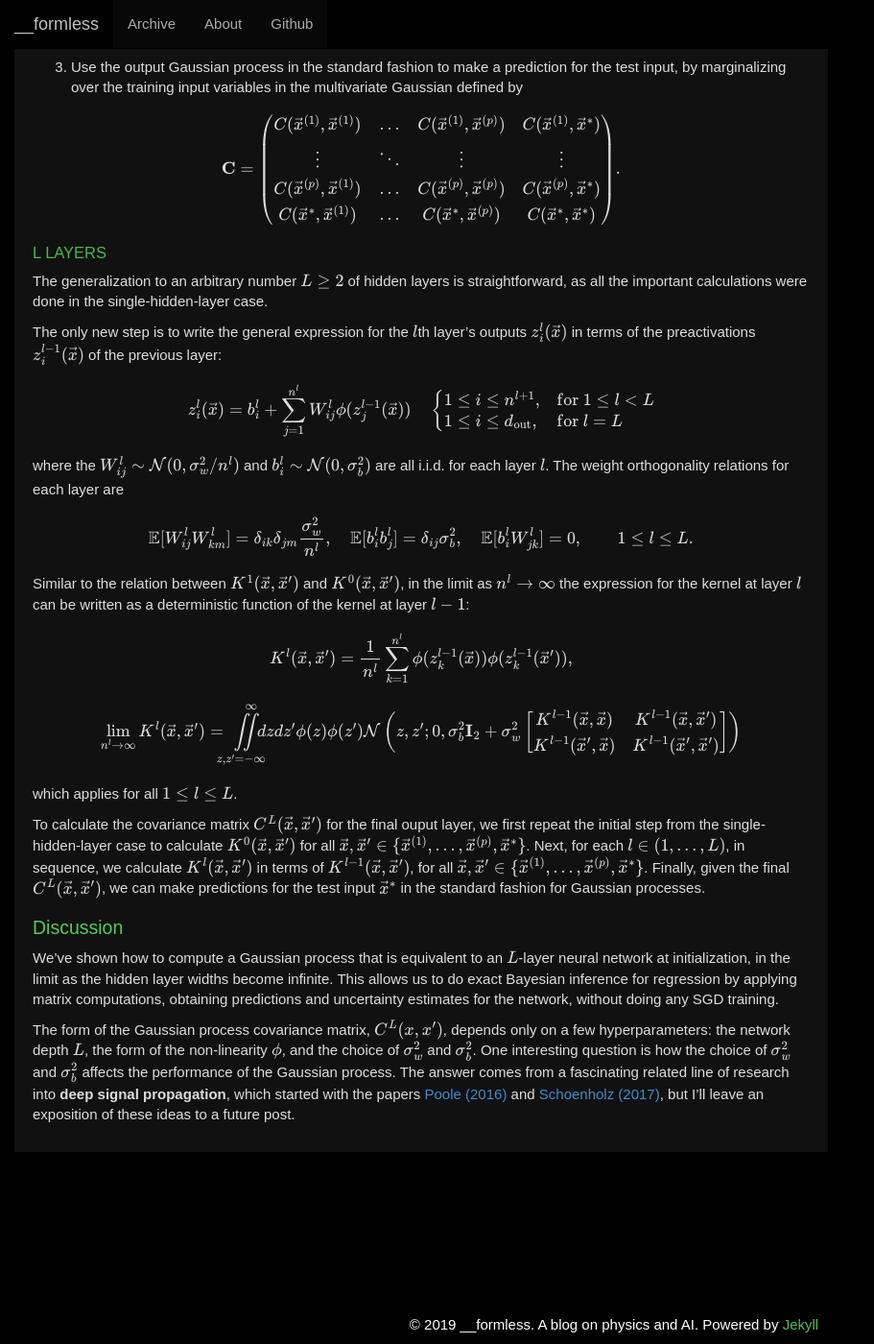
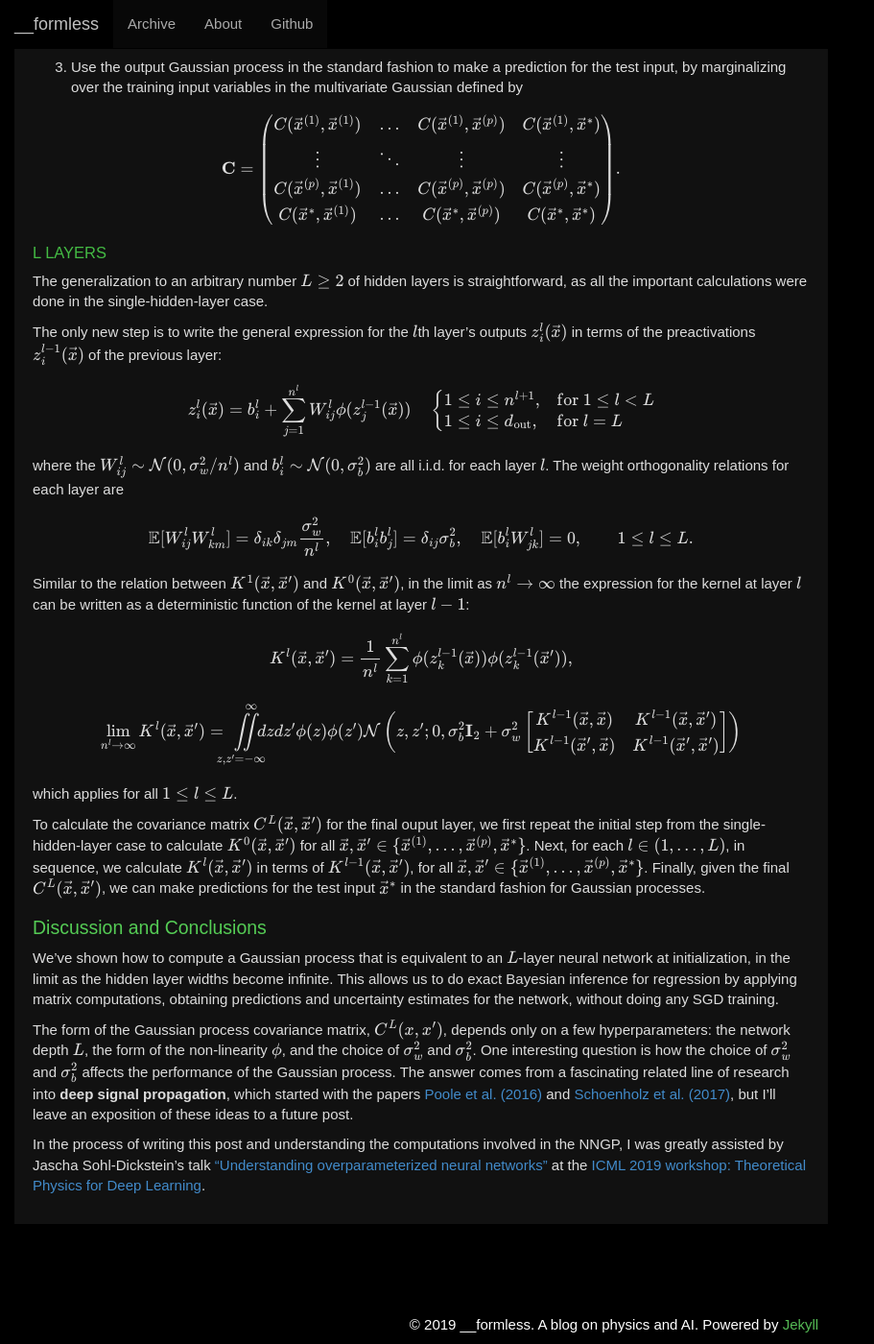
Before and after one commit to fineline179/fineline179.github.io, a Jekyll site: the page built from _posts/2019-12-06-Neural-Net-Gaussian-Processes.md, in a window 1280 px wide and 1400 px high, scrolled down 5140 px. Shown: the whole window at 96% size, without its empty margins (0-911 px from the left). Built offline with Jekyll 4.4.1, drawn with Linux system fonts in a browser that asks for light colours; some web fonts are replaced; formulas are drawn with MathJax 3; some of the changed text lies outside the part shown.

Commit message:
update first blog post

```diff
--- a/_posts/2019-12-06-Neural-Net-Gaussian-Processes.md
+++ b/_posts/2019-12-06-Neural-Net-Gaussian-Processes.md
@@ -149,7 +149,7 @@ An example of the single-hidden-layer network setup is shown in the following fi
 
 <!-- width="600px" -->
 
-| ![neural net diagram](/assets/NNGP/Misc3_trans.gif){: width="600px"} |
+| ![neural net diagram](/assets/NNGP/Misc3_trans.gif){: width="600px" style="float:center"} |
 |:--:|
 | *Figure 2: Single hidden layer network, for $$n^1 = 3$$. Note the biases $$b_i^0$$ and $$b_i^1$$ are not shown because I'm lazy.* |
 
@@ -320,9 +320,11 @@ $$
 $$
 
 where $$\mathbf{I}_2$$ is the $$2 \times 2$$ identity matrix. This integral can be
-evaluated in closed form for certain choices of the non-linearity $$\phi$$ (see
-CHOSAUL2009), but in general it must be computed numerically. LEE2017 provides an
-efficient algorithm for doing this.
+evaluated in closed form for certain choices of the non-linearity $$\phi$$ (see [Cho &
+Saul (2009)](http://papers.nips.cc/paper/3628-kernel-methods-for-deep-learning.pdf)),
+but in general it must be computed numerically. [Lee et
+al. (2017)](https://arxiv.org/abs/1711.00165) provides an efficient algorithm for doing
+this.
 
 We now have a form for the kernel $$K^1(\vec x,\vec x')$$, computed *deterministically*
 in terms of the kernel of the previous layer, $$K^0(\vec x,\vec x')$$. This gives us the
@@ -430,7 +432,7 @@ given the final $$C^L(\vec x, \vec x')$$, we can make predictions for the test i
 $$\vec x^*$$ in the standard fashion for Gaussian processes.
 
 
-# Discussion
+# Discussion and Conclusions
 We've shown how to compute a Gaussian process that is equivalent to an $$L$$-layer
 neural network at initialization, in the limit as the hidden layer widths become
 infinite. This allows us to do exact Bayesian inference for regression by applying
@@ -442,7 +444,14 @@ few hyperparameters: the network depth $$L$$, the form of the non-linearity $$\p
 and the choice of $$\sigma_w^2$$ and $$\sigma_b^2$$. One interesting question is how the
 choice of $$\sigma_w^2$$ and $$\sigma_b^2$$ affects the performance of the Gaussian
 process. The answer comes from a fascinating related line of research into **deep signal
-propagation**, which started with the papers [Poole
-(2016)](https://arxiv.org/abs/1606.05340v2) and [Schoenholz
-(2017)](https://arxiv.org/abs/1611.01232v2), but I'll leave an exposition of these ideas
-to a future post.
+propagation**, which started with the papers [Poole et
+al. (2016)](https://arxiv.org/abs/1606.05340v2) and [Schoenholz et
+al. (2017)](https://arxiv.org/abs/1611.01232v2), but I'll leave an exposition of these
+ideas to a future post.
+
+In the process of writing this post and understanding the computations involved in the
+NNGP, I was greatly assisted by Jascha Sohl-Dickstein's talk ["Understanding
+overparameterized neural
+networks"](https://slideslive.com/38917769/understanding-overparameterized-neural-networks)
+at the [ICML 2019 workshop: Theoretical Physics for Deep
+Learning](https://icml.cc/Conferences/2019/ScheduleMultitrack?event=3531).
--- a/css/theme.css
+++ b/css/theme.css
@@ -108,11 +108,6 @@ code {
     color: #44bb44;
 }
 
-.center-image {
-    margin: 0 auto;
-    display: block;
-}
-
 
 /* Customizing navbar-inverse color scheme, to make all black */
 /* navbar */
```
Also changed, not shown: other parts of _posts/2019-12-06-Neural-Net-Gaussian-Processes.md (+2 -2 lines).
